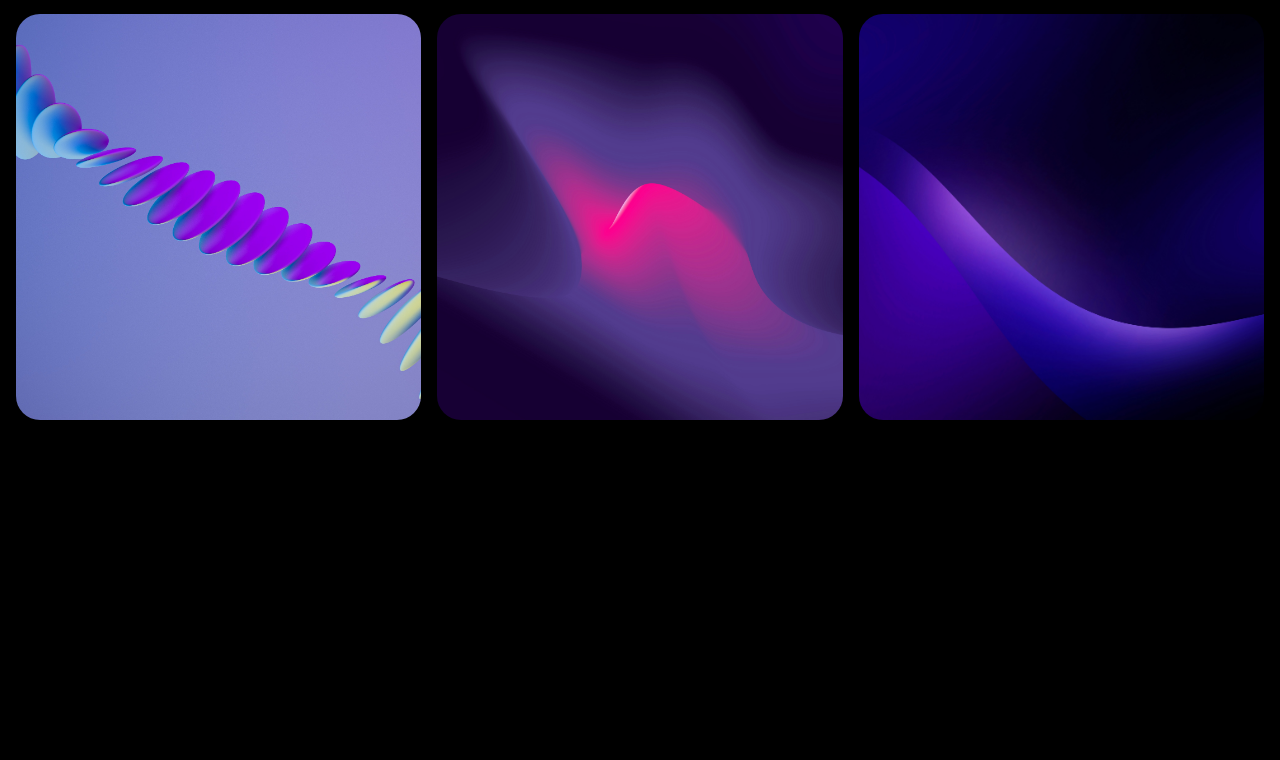
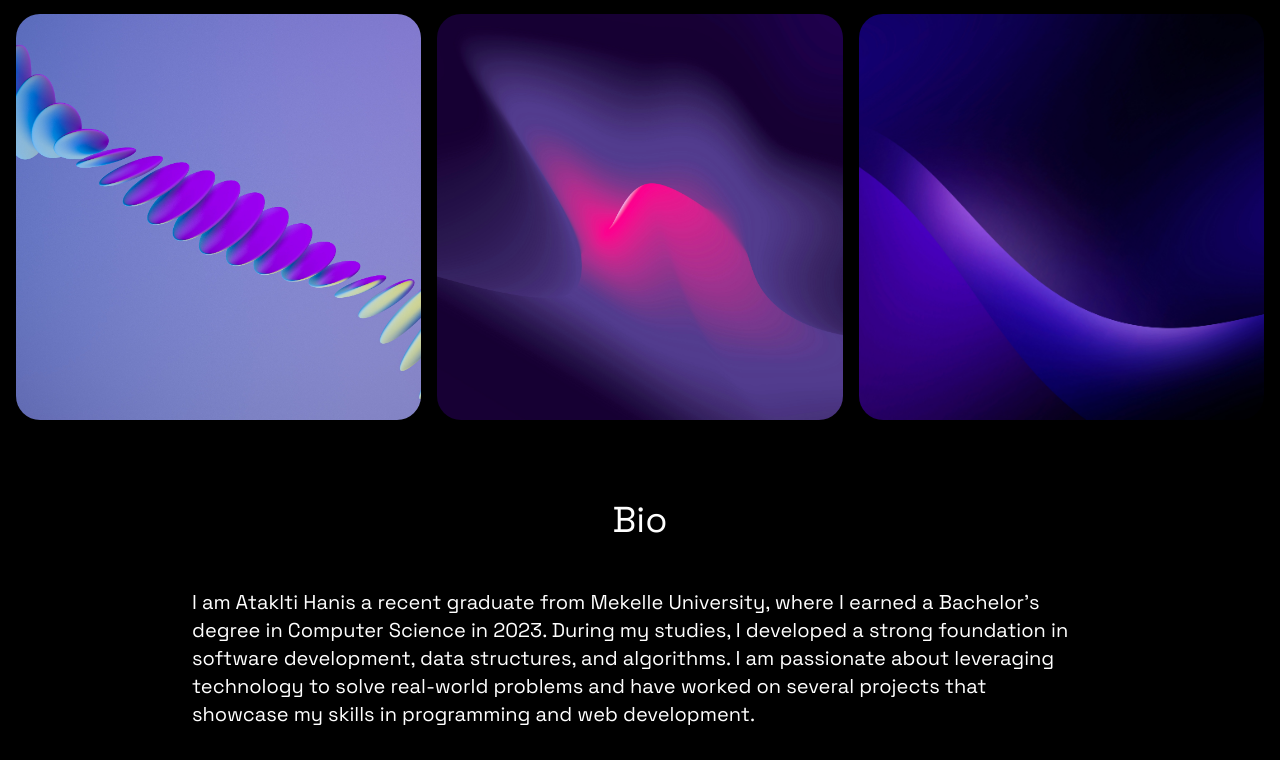
Before and after one commit to Ataklti-Hanis/portifolio, a React (Vite) app: page / in a window 1280 px wide. Shown: the part 1375-2135 px from the top of the page. Before the commit the page ends 1811 px from the top, so only its background shows below. Built offline with nearby package versions, Linux system fonts and the light colour scheme.

Commit message:
adding bio

```diff
--- a/src/App.jsx
+++ b/src/App.jsx
@@ -1,6 +1,7 @@
 import Hero from "./components/Hero";
 import Navbar from "./components/Navbar";
 import Projects from "./components/Projects";
+import Bio from "./components/Bio";
 
 const App = () => {
   return (
@@ -10,6 +11,7 @@ const App = () => {
         <Hero />
         <Navbar />
         <Projects />
+        <Bio />
       </div>
     </div>
   );
--- /dev/null
+++ b/src/components/Bio.jsx
@@ -0,0 +1,18 @@
+import { BIO } from "../constants";
+
+const Bio = () => {
+  return (
+    <section className="flex max-w-4xl flex-col gap-12 pt-20" id="bio">
+      <h2 className="text-center text-3xl lg:text-4xl">Bio</h2>
+      <div>
+        {BIO.map((bio, index) => (
+          <p key={index} className="mb-4 text-lg lg:text-xl">
+            {bio}
+          </p>
+        ))}
+      </div>
+    </section>
+  );
+};
+
+export default Bio;
--- a/src/components/Projects.jsx
+++ b/src/components/Projects.jsx
@@ -1,3 +1,4 @@
+import { MdArrowOutward } from "react-icons/md";
 import { PROJECTS } from "../constants";
 
 const Projects = () => {
@@ -18,6 +19,16 @@ const Projects = () => {
             <div className="absolute inset-0 flex flex-col items-center justify-center text-white opacity-0 backdrop-blur-lg transition-opacity duration-500 group-hover:opacity-100">
               <h3 className="mb-2 text-xl">{project.name}</h3>
               <p className="mb-12 p-4">{project.description}</p>
+              <a
+                href={project.githubLink}
+                role="noopener noreferrer"
+                className="rounded-full bg-white px-4 py-2 text-black hover:bg-gray-300"
+              >
+                <div className="flex item-center">
+                  <span>View on Github</span>
+                  <MdArrowOutward />
+                </div>
+              </a>
             </div>
           </div>
         ))}
--- a/src/constants/index.jsx
+++ b/src/constants/index.jsx
@@ -89,9 +89,7 @@ export const PROJECTS = [
 ];
 
 export const BIO = [
-  "Carl Frank studied computer science at the University of Technology,from which he graduated in 2010. Following his education, he honed his craft and expertise over the course of 10 years at Tech Innovations Inc., where he immersed himself in the world of frontend development.",
-  "In 2021, driven by a shared vision for innovative web solutions and a passion for creating extraordinary user experiences Carl Frank co-founded WebArtistry alongside his creative partner, Jane Doe. Together, they set out to redefine frontend development, infusing their projects with creativity and cutting-edge technology.",
-  "As a multi-disciplinary frontend developer, Carl Frank brings a wealth of skills and expertise to his work. From his deep understanding of HTML, CSS, and JavaScript to his proficiency in modern frameworks like React and Vue.js, Carl Frank possesses a versatile skill set that allows him to craft stunning and unforgettable web experiences for his clients and audiences alike.",
+  "I am Ataklti Hanis a recent graduate from Mekelle University, where I earned a Bachelor’s degree in Computer Science in 2023. During my studies, I developed a strong foundation in software development, data structures, and algorithms. I am passionate about leveraging technology to solve real-world problems and have worked on several projects that showcase my skills in programming and web development.",
 ];
 
 export const SKILLS = [
```
